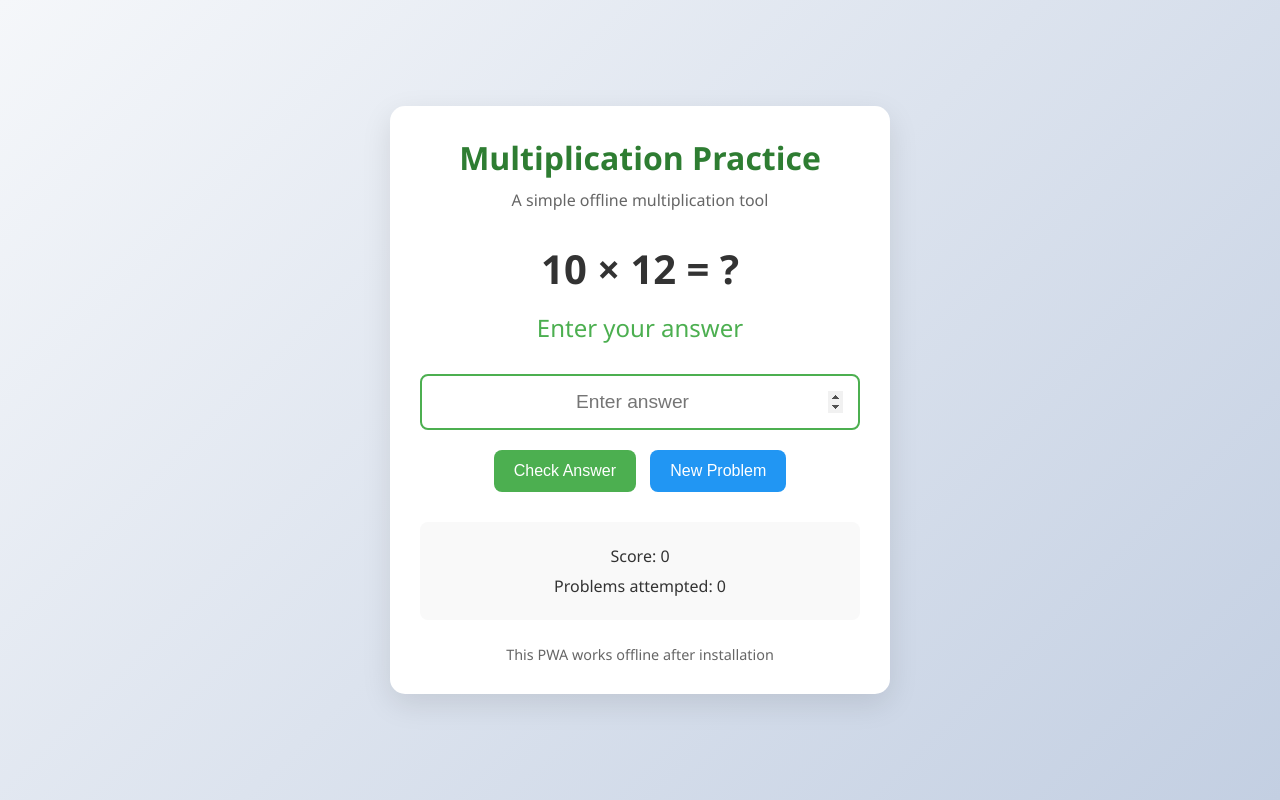
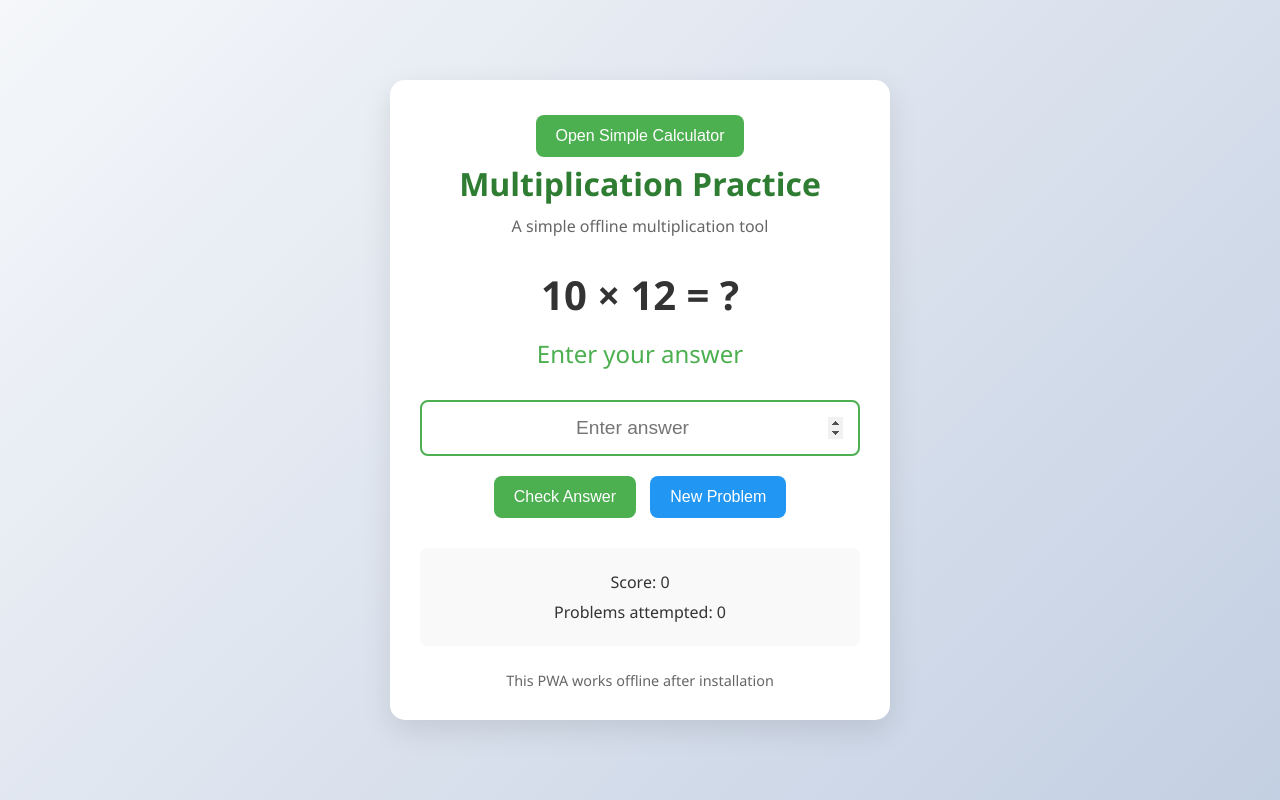
Before and after one commit to mustafa2smi-ui/multiplication-pwa, a plain HTML site: page index.html in a window 1280 px wide. Drawn offline with Linux system fonts and the light colour scheme.

Commit message:
Update index.html

```diff
--- a/index.html
+++ b/index.html
@@ -12,6 +12,9 @@
 <body>
     <div class="container">
         <header>
+            <button onclick="location.href='simplecalculation.html'">
+  Open Simple Calculator
+            </button>
             <h1>Multiplication Practice</h1>
             <p>A simple offline multiplication tool</p>
         </header>
```
